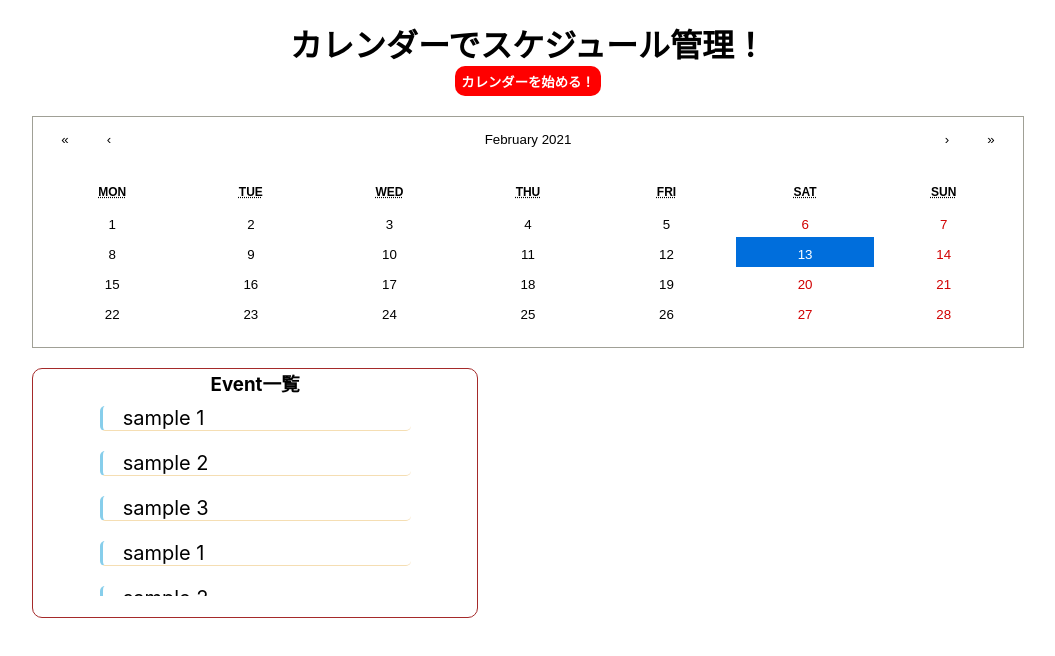
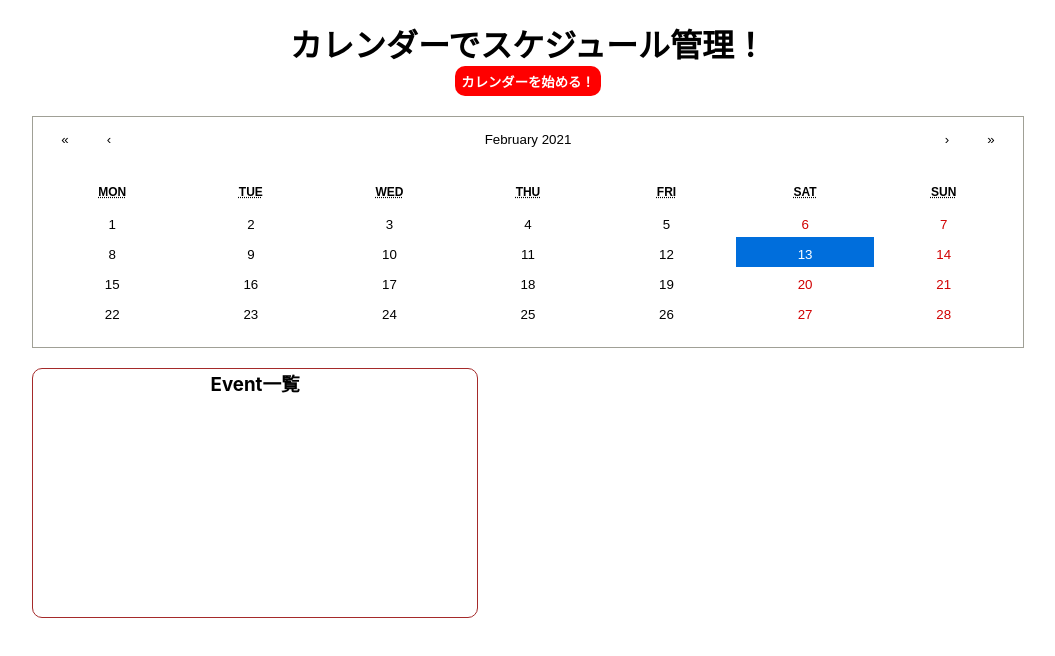
Before and after one commit to takaya787/cal_frontend, a Next.js app in the folder apps/: page / in a window 1280 px wide. Shown: the top 656 px of the page, without its empty margins (112-1167 px from the left). Built offline with nearby package versions, Linux system fonts and the light colour scheme.

Commit message:
Event情報をlistに表示

```diff
--- a/apps/components/Lists/EventList.js
+++ b/apps/components/Lists/EventList.js
@@ -1,23 +1,25 @@
 import React, { useState, useEffect, useContext } from 'react'
+import styles from './EventList.module.css'
+//others
+import { EventsContext } from '../../pages/_app'
 
-import styles from './EventList.module.css'
+
 //props {activeDate: date}
 export const EventList = (props) => {
-  const [actualEvents, setactualEvents] = useState([])
+  const { events } = useContext(EventsContext);
+  const [actualEvents, setActualEvents] = useState([])
+  //表示するeventsを決定
+  useEffect(function () {
+    setActualEvents(events)
+  }, [events])
 
   return (
     <div className={styles.eventlist}>
       <h3 className={styles.title}>Event一覧</h3>
       <ul className={styles.lists}>
-        <li className={styles.list_each}>sample 1</li>
-        <li className={styles.list_each}>sample 2</li>
-        <li className={styles.list_each}>sample 3</li>
-        <li className={styles.list_each}>sample 1</li>
-        <li className={styles.list_each}>sample 2</li>
-        <li className={styles.list_each}>sample 3</li>
-        <li className={styles.list_each}>sample 1</li>
-        <li className={styles.list_each}>sample 2</li>
-        <li className={styles.list_each}>sample 3</li>
+        {actualEvents.map(event => (
+          <li key={event.id} className={styles.list_each}>{event.title}</li>
+        ))}
       </ul>
     </div>
   )
--- a/apps/pages/_app.js
+++ b/apps/pages/_app.js
@@ -3,13 +3,25 @@ import { useState, useEffect, createContext } from 'react';
 import Auth from '../modules/auth';
 
 export const UserContext = createContext();
-const endpoint = `${process.env.API_ENDPOINT}auto_login`
+export const EventsContext = createContext();
+
+//Login処理用のURL
+const LoginUrl = `${process.env.API_ENDPOINT}auto_login`
+//Events取得用のURL
+const EventsUrl = `${process.env.API_ENDPOINT}events`
 
 function MyApp({ Component, pageProps }) {
+  //ユーザー情報を取得する
   const [user, setUser] = useState({ email: '', id: 0, name: '' })
   const Uservalue = {
     user,
     setUser,
+  };
+  //ユーザーの全てのeventを取得する
+  const [events, setEvents] = useState([])
+  const Eventsvalue = {
+    events,
+    setEvents,
   };
 
   //tokenがあれば自動login
@@ -20,7 +32,7 @@ function MyApp({ Component, pageProps }) {
       return
     }
     if (user.id === 0 && token) {
-      fetch(endpoint, {
+      fetch(LoginUrl, {
         headers: {
           'Authorization': `Bearer ${token}`,
           'Content-Type': 'application/json'
@@ -40,9 +52,39 @@ function MyApp({ Component, pageProps }) {
     }
   }, []) // [] => changed to => [user]
 
+  // const Eventsfetcher = () => fetch(EventsUrl, {
+  //   method: 'GET',
+  //   headers: {
+  //     'Authentication': `Bearer ${Auth.getToken()}`
+  //   }
+  // }).then(res => res.json());
+
+  //loginしていればそのユーザーのeventsを取得
+  useEffect(function getEvents() {
+    //Loginしていなければeventsは無し
+    if (!Auth.isLoggedIn() || user.id === 0) {
+      return setEvents([])
+    }
+    fetch(EventsUrl, {
+      method: 'GET',
+      headers: {
+        'Authorization': `Bearer ${Auth.getToken()}`
+      }
+    }).then(res => res.json())
+      .then(data => {
+        console.log(data);
+        // data.events.map((event) => {
+        //   return event.date === new Date(event.date)
+        // })
+        setEvents(data.events);
+      })
+  }, [user])
+
   return (
     <UserContext.Provider value={Uservalue}>
-      <Component {...pageProps} />
+      <EventsContext.Provider value={Eventsvalue}>
+        <Component {...pageProps} />
+      </EventsContext.Provider>
     </UserContext.Provider>
   )
 }
```
